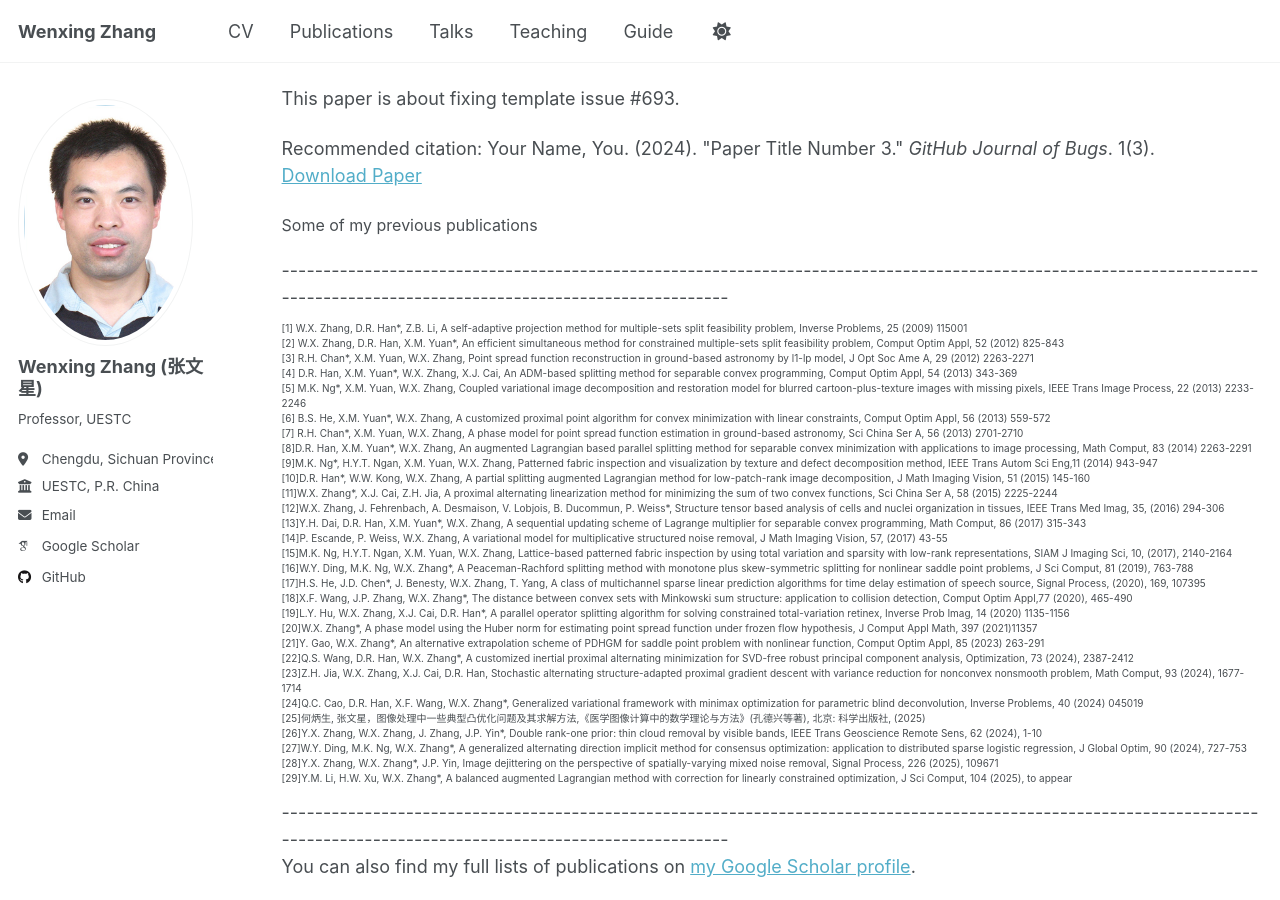
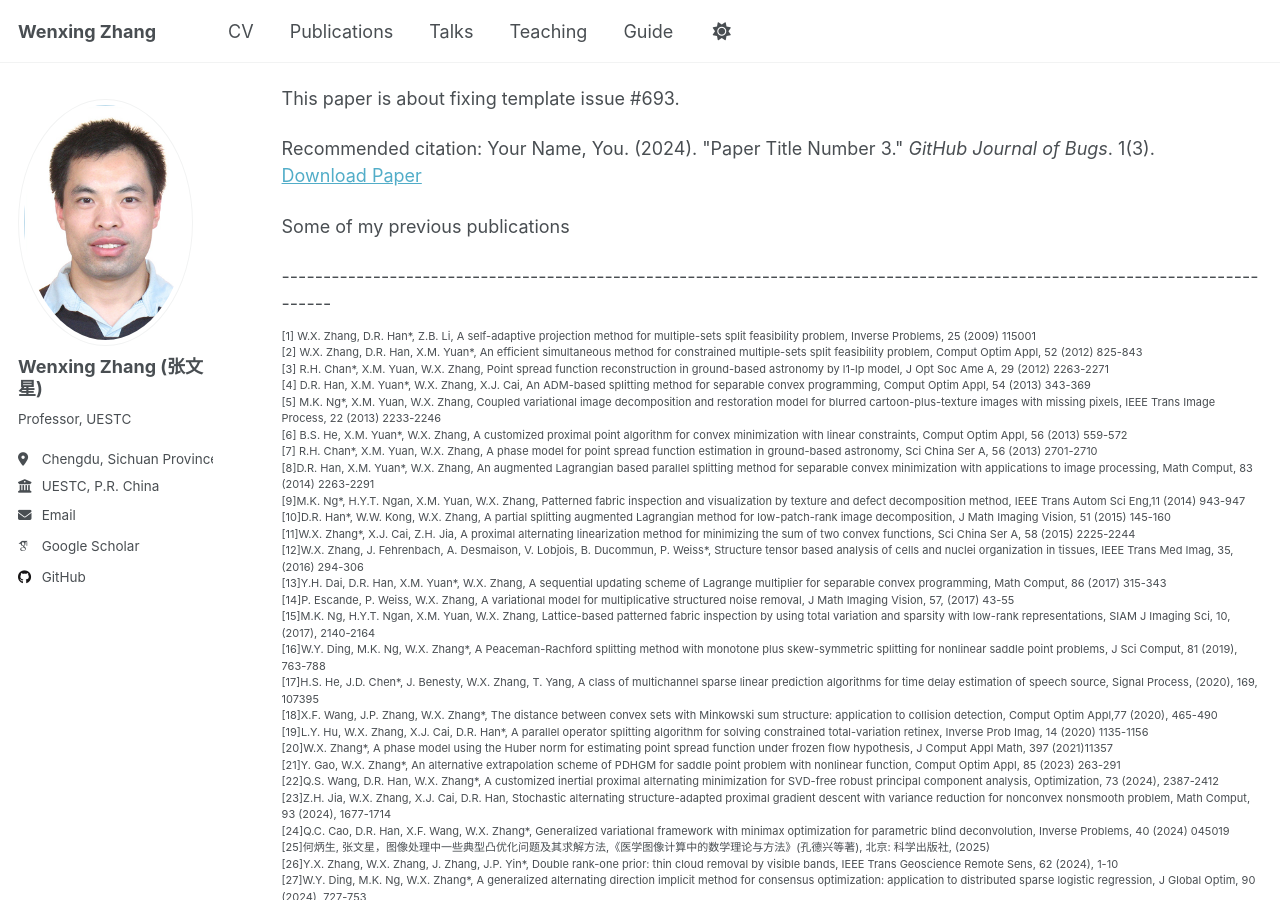
Before and after one commit to WenxingZhang/WenxingZhang.github.io, a Jekyll site: the page built from _pages/publications.html, in a window 1280 px wide and 900 px high, scrolled down 1373 px. Built offline with Jekyll 4.4.1, drawn with Linux system fonts in a browser that asks for light colours; some web fonts are replaced; a script that is not in the unit is left out.

Commit message:
Update publications.html

```diff
--- a/_pages/publications.html
+++ b/_pages/publications.html
@@ -29,9 +29,9 @@ author_profile: true
 {% endif %}
 
 
-<p style="font-size: 16px;">Some of my previous publications<br></p>
-----------------------------------------------------------------------------------------------------------------------------------------------------------------------------<br>
-<p style="font-size: 10px;">[1] W.X. Zhang, D.R. Han*, Z.B. Li, A self-adaptive projection method for multiple-sets split feasibility problem, Inverse Problems, 25 (2009) 115001 <br>
+<p style="font-size: 18px;">Some of my previous publications<br></p>
+----------------------------------------------------------------------------------------------------------------------------<br>
+<p style="font-size: 11px;">[1] W.X. Zhang, D.R. Han*, Z.B. Li, A self-adaptive projection method for multiple-sets split feasibility problem, Inverse Problems, 25 (2009) 115001 <br>
 [2] W.X. Zhang, D.R. Han, X.M. Yuan*, An efficient simultaneous method for constrained multiple-sets split feasibility problem, Comput Optim Appl, 52 (2012) 825-843<br>
 [3] R.H. Chan*, X.M. Yuan, W.X. Zhang, Point spread function reconstruction in ground-based astronomy by l1-lp model, J Opt Soc Ame A, 29 (2012) 2263-2271<br>
 [4] D.R. Han, X.M. Yuan*, W.X. Zhang, X.J. Cai, An ADM-based splitting method for separable convex programming, Comput Optim Appl, 54 (2013) 343-369<br>
```
